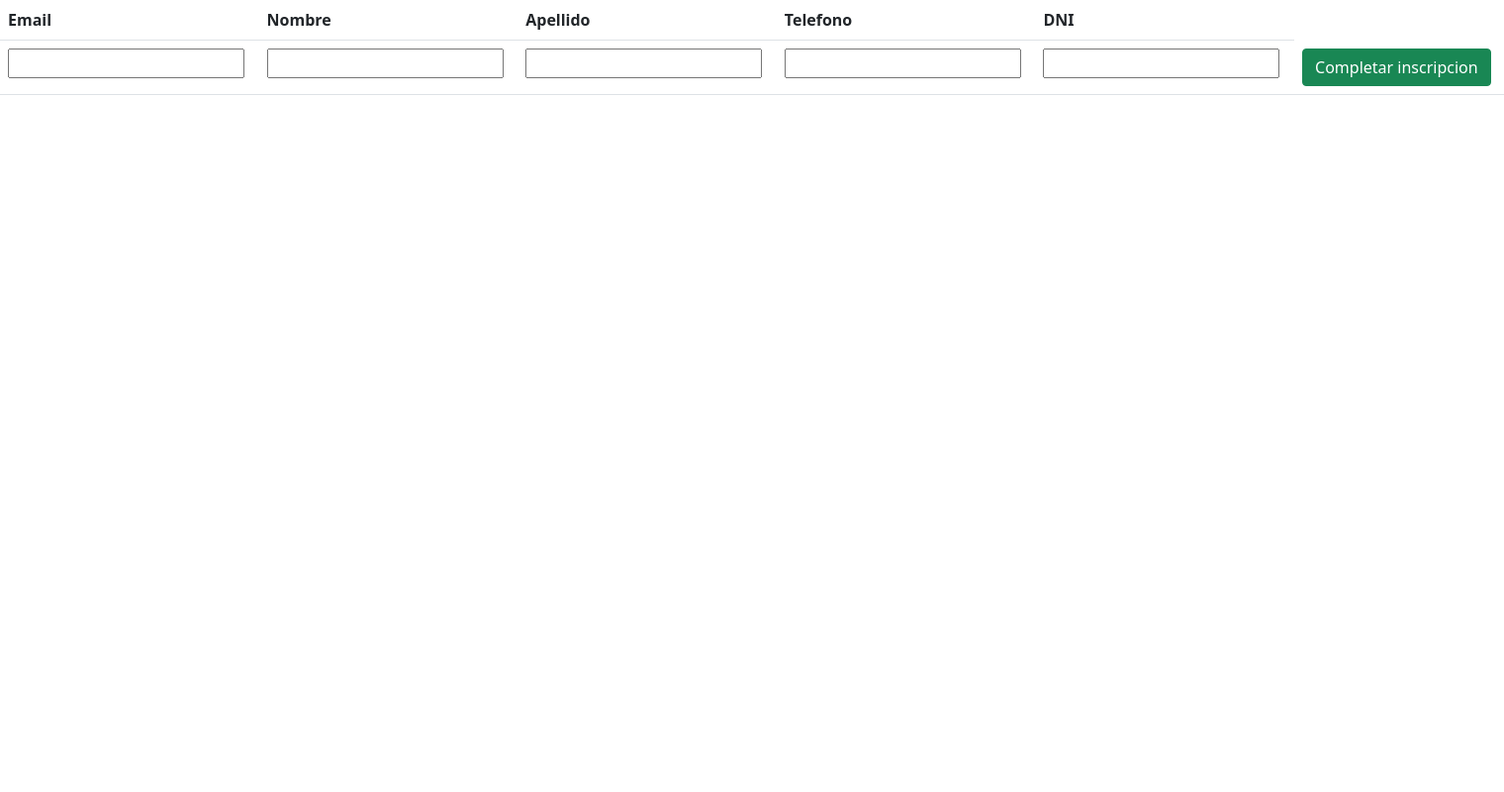
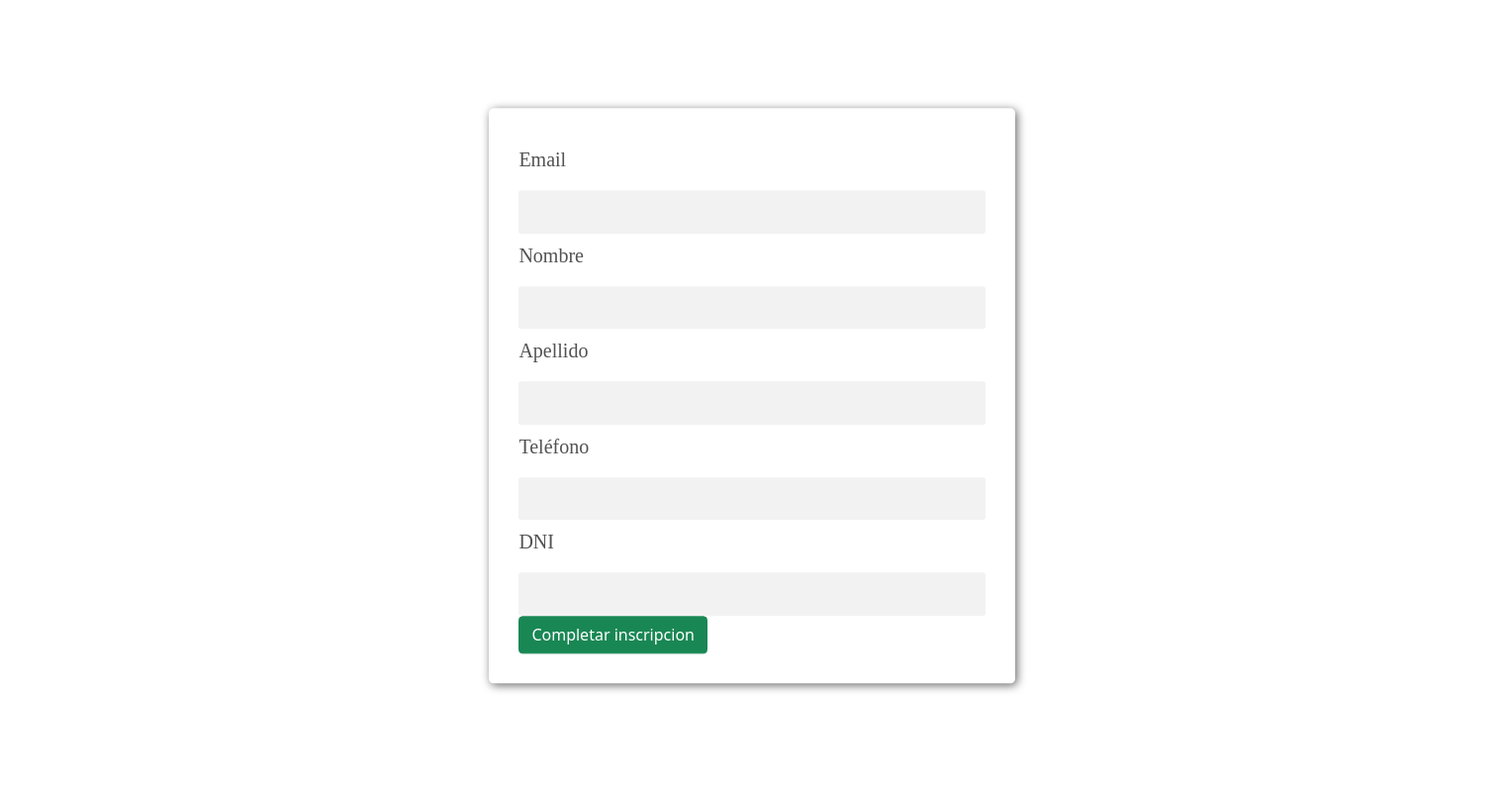
Before and after one commit to LauraFernandez18/APPMunicipal, a PHP site: page /view/inscription.principal.php?id=1 in a window 1520 px wide. Shown: the whole page at 99% size. Run offline with PHP 8.4, Linux system fonts and the light colour scheme.

Commit message:
arreglos

```diff
--- a/css/style.css
+++ b/css/style.css
@@ -0,0 +1,169 @@
+* {
+    box-sizing: border-box;
+}
+
+html,
+body,
+.row {
+    width: 100%;
+    height: 100%;
+}
+
+
+/*-------PAGINA PRINCIPAL----------- */
+
+.pag_principal h1 {
+    text-align: center;
+    width: 100%;
+    padding: 2%;
+}
+
+.iniciar_sesion {
+    text-align: right;
+    width: 100%;
+    font-size: 14px;
+    padding: 1%;
+}
+
+.seccion {
+    background-color: rgb(125, 125, 245);
+    float: left;
+    border-radius: 3px;
+    margin: 1%;
+    box-shadow: 2px 2px 10px #666;
+    text-align: left;
+    width: 48%;
+    height: 38%;
+    padding-left: 1%;
+}
+
+.column1 {
+    width: 30%;
+    float: left;
+}
+
+.column2 {
+    width: 70%;
+    float: left;
+}
+
+.row {
+    padding-left: 3%;
+    padding-right: 3%;
+}
+
+.pag_principal h2 {
+    padding-top: 3%;
+    padding-bottom: 3%;
+}
+
+.pag_principal img {
+    width: 90%;
+}
+
+
+/*----------------LOGIN---------------*/
+
+.login {
+    position: absolute;
+    top: 50%;
+    left: 50%;
+    text-align: center;
+    transform: translate(-50%, -50%);
+    background-color: rgb(255, 255, 255);
+    width: 22%;
+    padding: 2%;
+    border-radius: 5px;
+    box-shadow: 2px 2px 10px #666;
+}
+
+
+/* texto login */
+
+.login h1 {
+    color: #949494;
+    text-align: center;
+    font-size: 65px;
+    font-family: 'Berkshire Swash', cursive;
+    text-shadow: 2px 2px 0 #6c757c;
+    padding-top: 10px;
+}
+
+
+/* cajas login */
+
+.login input[name='email_usuario'],
+.login input[name='pass_usuario'] {
+    width: 100%;
+    line-height: 2.5em;
+    font-family: 'Zen Antique', serif;
+    border-radius: 3px;
+    background-color: rgb(243, 242, 242);
+    border: 2px solid rgb(243, 242, 242);
+    font-size: 15px;
+}
+
+
+/* botón de login */
+
+.btn_login {
+    width: 100%;
+    text-align: center;
+    position: center;
+    transition: box-shadow 300ms ease-in-out, color 300ms ease-in-out;
+    font-family: 'Zen Antique', serif;
+}
+
+
+/* mensaje de alerta JS Login */
+
+#mensaje {
+    color: rgb(124, 123, 123);
+    font-family: 'Zen Antique', serif;
+    font-size: 15px;
+}
+
+
+/*---------------------INSCRIPCION--------------------*/
+
+.caja {
+    position: absolute;
+    top: 50%;
+    left: 50%;
+    text-align: left;
+    transform: translate(-50%, -50%);
+    background-color: white;
+    width: 35%;
+    padding: 2%;
+    border-radius: 5px;
+    box-shadow: 2px 2px 10px #666;
+}
+
+.caja input[name='email'],
+.caja input[name='nombre'],
+.caja input[name='apellido'],
+.caja input[name='telef'],
+.caja input[name='dni'] {
+    width: 100%;
+    line-height: 2.5em;
+    font-family: 'Zen Antique', serif;
+    border-radius: 3px;
+    background-color: rgb(243, 242, 242);
+    border: 2px solid rgb(243, 242, 242);
+    font-size: 15px;
+}
+
+.caja h2 {
+    text-align: center;
+    font-family: 'Zen Antique', serif;
+    color: rgb(83, 82, 82);
+    font-weight: bolder;
+    padding-bottom: 6px;
+}
+
+.caja p {
+    font-size: 20px;
+    font-family: 'Zen Antique', serif;
+    color: rgb(83, 82, 82);
+    padding-top: 7px
+}
--- a/processes/inscript.proc.php
+++ b/processes/inscript.proc.php
@@ -43,6 +43,7 @@
             $event = $pdo->prepare("INSERT INTO tbl_inscripciones (id_evento, id_usuario, fecha_inscripcion, hora_inscripcion) VALUES (?, ?, CURDATE(),CURTIME())");
              // Bind
             $event->bindParam(1, $idEvent);
+
             $event->bindParam(2, $arrDatos[0]['id_usuario']);
             // Excecute
             $event->execute();
--- a/view/inscription.principal.php
+++ b/view/inscription.principal.php
@@ -5,30 +5,26 @@
     <meta http-equiv="X-UA-Compatible" content="IE=edge">
     <meta name="viewport" content="width=device-width, initial-scale=1.0">
     <title>Crear</title>
-    <link rel="stylesheet" type="text/css" href="../css/styles.css">
+
+    <link rel="stylesheet" type="text/css" href="../css/style.css">
     <link href="https://cdn.jsdelivr.net/npm/bootstrap@5.1.3/dist/css/bootstrap.min.css" rel="stylesheet" integrity="sha384-1BmE4kWBq78iYhFldvKuhfTAU6auU8tT94WrHftjDbrCEXSU1oBoqyl2QvZ6jIW3" crossorigin="anonymous">
 </head>
 <body>
-    <table class="table table">
-    <tr>
-    <th>Email</th>
-    <th>Nombre</th>
-    <th>Apellido</th>
-    <th>Telefono</th>
-    <th>DNI</th>
-    </th>
-        <tr>
-        <form METHOD='POST' action='../processes/inscript.proc.php'>
-            <td><input type='email' name='email' ></td>
-            <td><input type='text' name='nombre' ></td>
-            <td><input type='text' name='apellido' ></td>
-            <td><input type='number' name='telef' ></td>
-            <td><input type='text' name='dni' ></td>
+    <div class="caja">
+        <form METHOD='POST' action='../processes/inscript.proc.php' onsubmit="return inscripcion()">
+            <p>Email</p>
+            <input type='email' name='email'>
+            <p>Nombre</p>
+            <input type='text' name='nombre' >
+            <p>Apellido</p>
+            <input type='text' name='apellido'>
+            <p>Teléfono</p>
+            <input type='number' name='telef'>
+            <p>DNI</p>
+            <td><input type='text' name='dni'>
             <input type='hidden' name='id' value=<?php if(isset($_GET['id'])){echo"{$_GET['id']}";}else{echo"{$_POST['id']}";}?>>
-            <td><input type='submit' value='Completar inscripcion' class="btn btn-success"></td>
+            <input type='submit' value='Completar inscripcion' class="btn btn-success">
         </form>
-        </tr>
-    </table>
 </div>
 </body>
 </html>
```
Also changed, not shown: js/code.js (+18 -0 lines), processes/login.proc.php (+10 -8 lines), view/login.admin.php (+4 -13 lines), view/pag.admin.php (+29 -26 lines), view/pag.principal.php (+23 -20 lines), img/ciclismo.jpg (added), services/conexion.php (line endings or trailing spaces).
